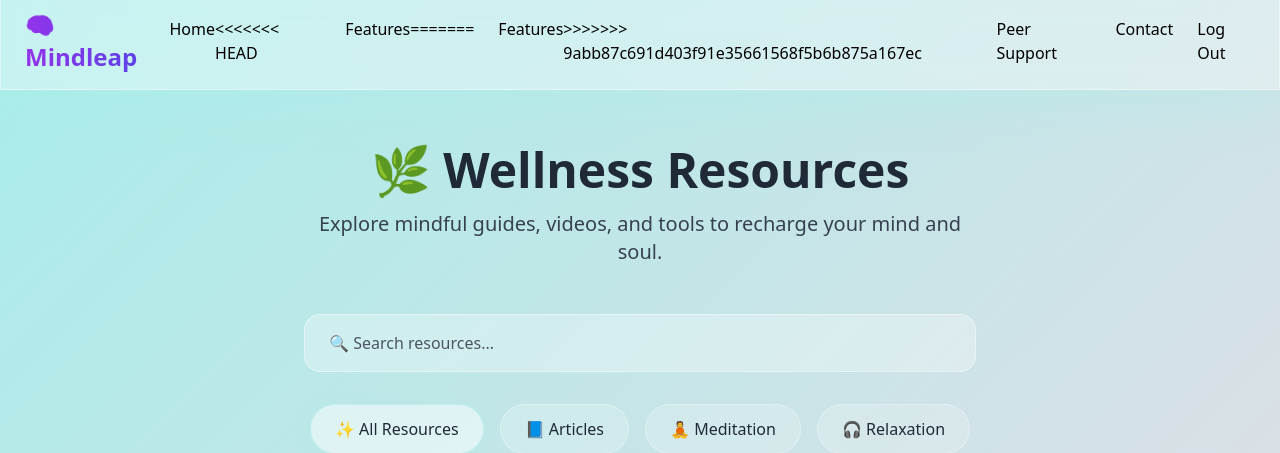
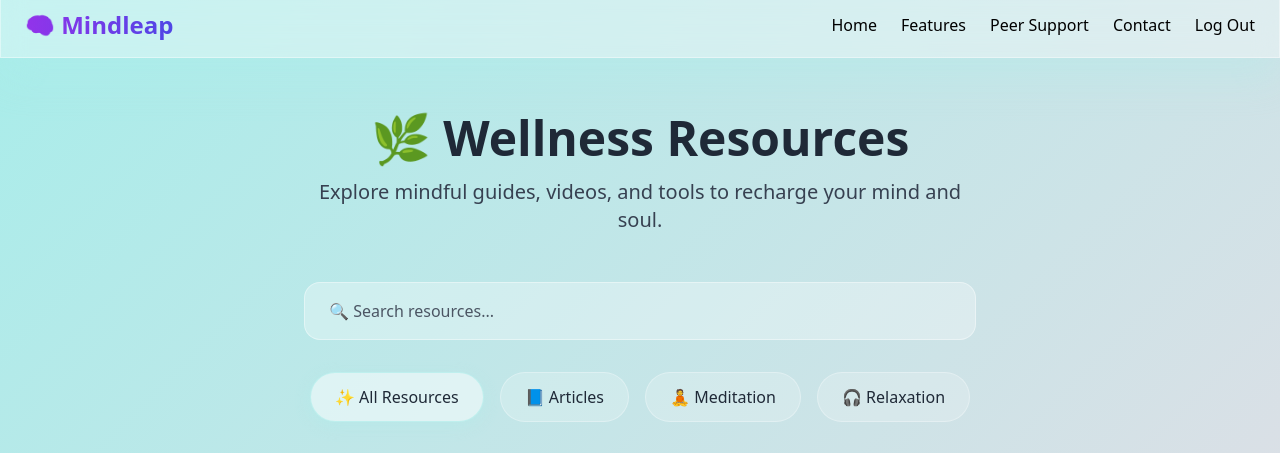
Before and after one commit to roodraksh1839s/Mindleap, a Flask app: page /resources in a window 1280 px wide. Shown: the top 453 px of the page. Run offline with Flask 3, Linux system fonts and the light colour scheme; some libraries are stand-ins or nearby versions.

Commit message:
i dont know

```diff
--- a/templates/resource.html
+++ b/templates/resource.html
@@ -84,12 +84,7 @@
     </div>
     <ul class="hidden md:flex space-x-6 font-medium">
       <li><a href="{{url_for('student_ui')}}" class="hover:text-purple-600 transition-colors" >Home</a></li>
-<<<<<<< HEAD
       <li><a href="{{url_for('student_ui')}}" class="hover:text-purple-600 transition-colors" >Features</a></li>
-=======
-
-      <li><a href="{{url_for('student_ui')}}" class="hover:text-purple-600 transition-colors" >Features</a></li>
->>>>>>> 9abb87c691d403f91e35661568f5b6b875a167ec
       <li><a href="{{url_for('peer_support_ui')}}" class="hover:text-purple-600 transition-colors">Peer Support</a></li>
       <!-- <li><a href="#dashboard" class="hover:text-purple-600 transition-colors">Admin Analytics</a></li> -->
       <li><a href="#contact" class="hover:text-purple-600 transition-colors">Contact</a></li>
```
